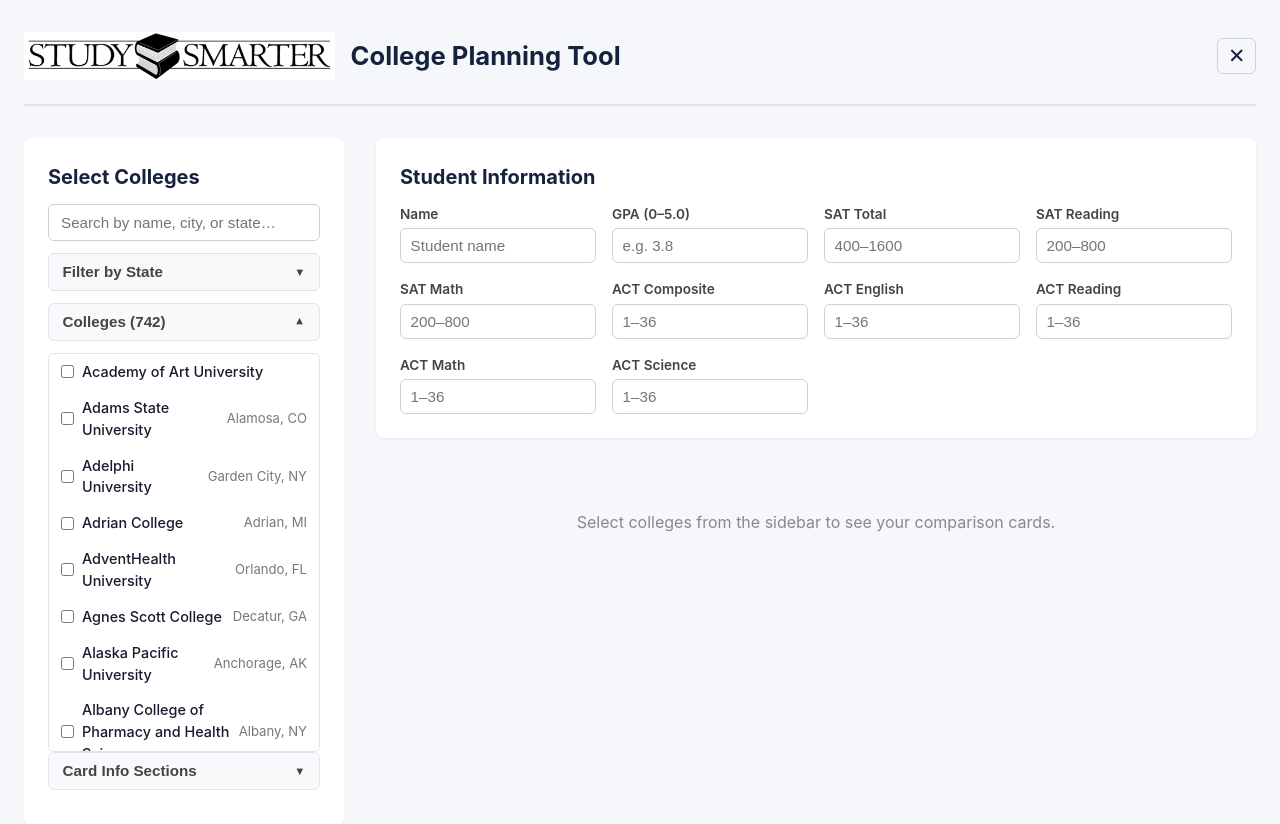
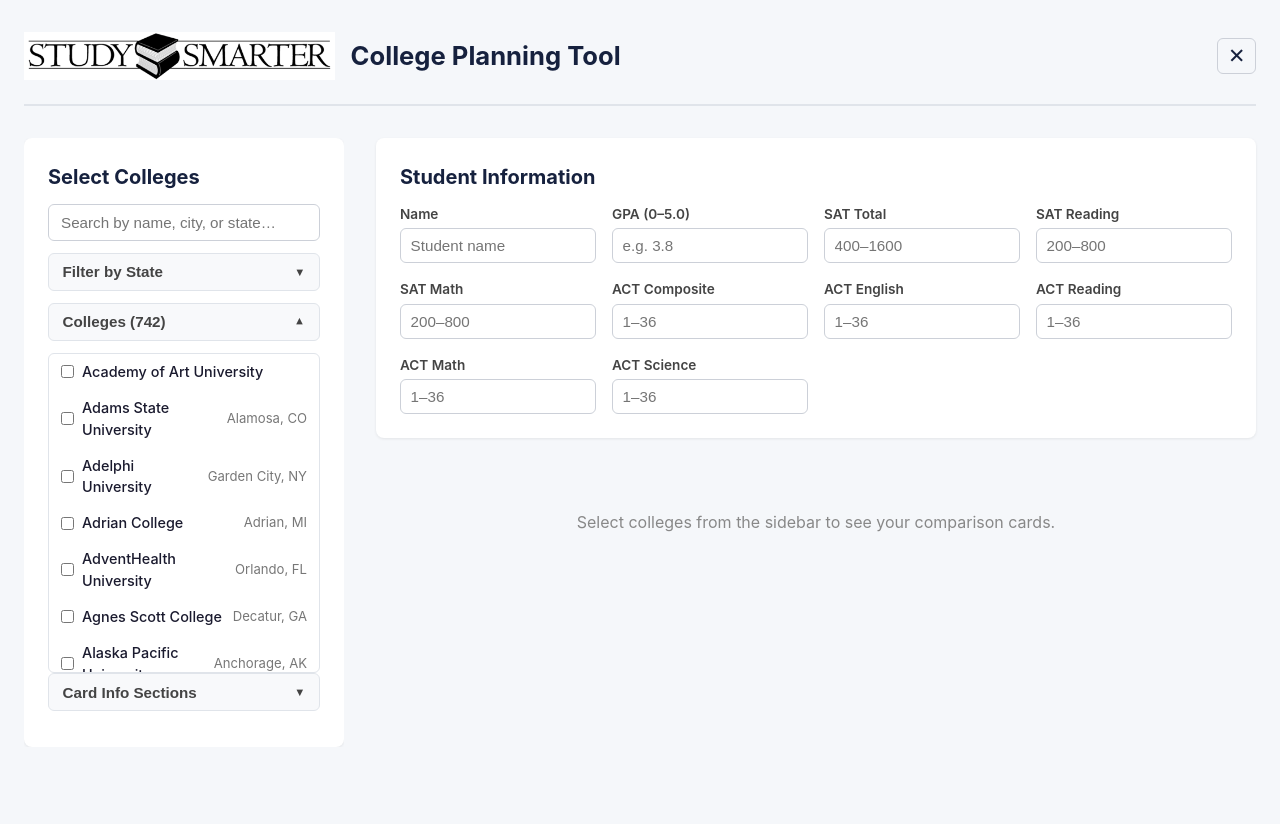
Before and after one commit to StudySmarterCollege/planningtool, a React (Vite) app: page / in a window 1280 px wide. Shown: the top 824 px of the page. After the commit the page ends 800 px from the top, so only its background shows below. Built offline with nearby package versions, Linux system fonts and the light colour scheme.

Commit message:
fixed sidebar

```diff
--- a/src/components/RangeBar.tsx
+++ b/src/components/RangeBar.tsx
@@ -36,6 +36,8 @@ export default function RangeBar({
   formatVal = String,
 }: Props) {
   const hasRange = p25 != null && p75 != null;
+  const p75Pct = p75 != null ? pct(p75, scaleMin, scaleMax) : 0;
+  const hideMax = hasRange && p75Pct > 85;
 
   return (
     <div className="range-bar-row">
@@ -43,7 +45,7 @@ export default function RangeBar({
       <div className="range-bar-track">
         {/* Scale labels */}
         <span className="range-bar-scale-min">{formatVal(scaleMin)}</span>
-        <span className="range-bar-scale-max">{formatVal(scaleMax)}</span>
+        {!hideMax && <span className="range-bar-scale-max">{formatVal(scaleMax)}</span>}
 
         {/* 25th–75th range band */}
         {hasRange && (
--- a/src/index.css
+++ b/src/index.css
@@ -151,9 +151,6 @@ h2 {
   border-radius: 8px;
   padding: 1.5rem;
   box-shadow: 0 1px 3px rgba(0, 0, 0, 0.08);
-  display: flex;
-  flex-direction: column;
-  max-height: calc(100vh - 7rem);
 }
 
 .search-input {
@@ -340,8 +337,7 @@ h2 {
 }
 
 .college-list {
-  flex: 1;
-  min-height: 0;
+  max-height: 40vh;
   overflow-y: auto;
   border: 1px solid #e0e4ea;
   border-radius: 6px;
```
Also changed, not shown: 1 other file (tests, documents, lock files or other folders).
